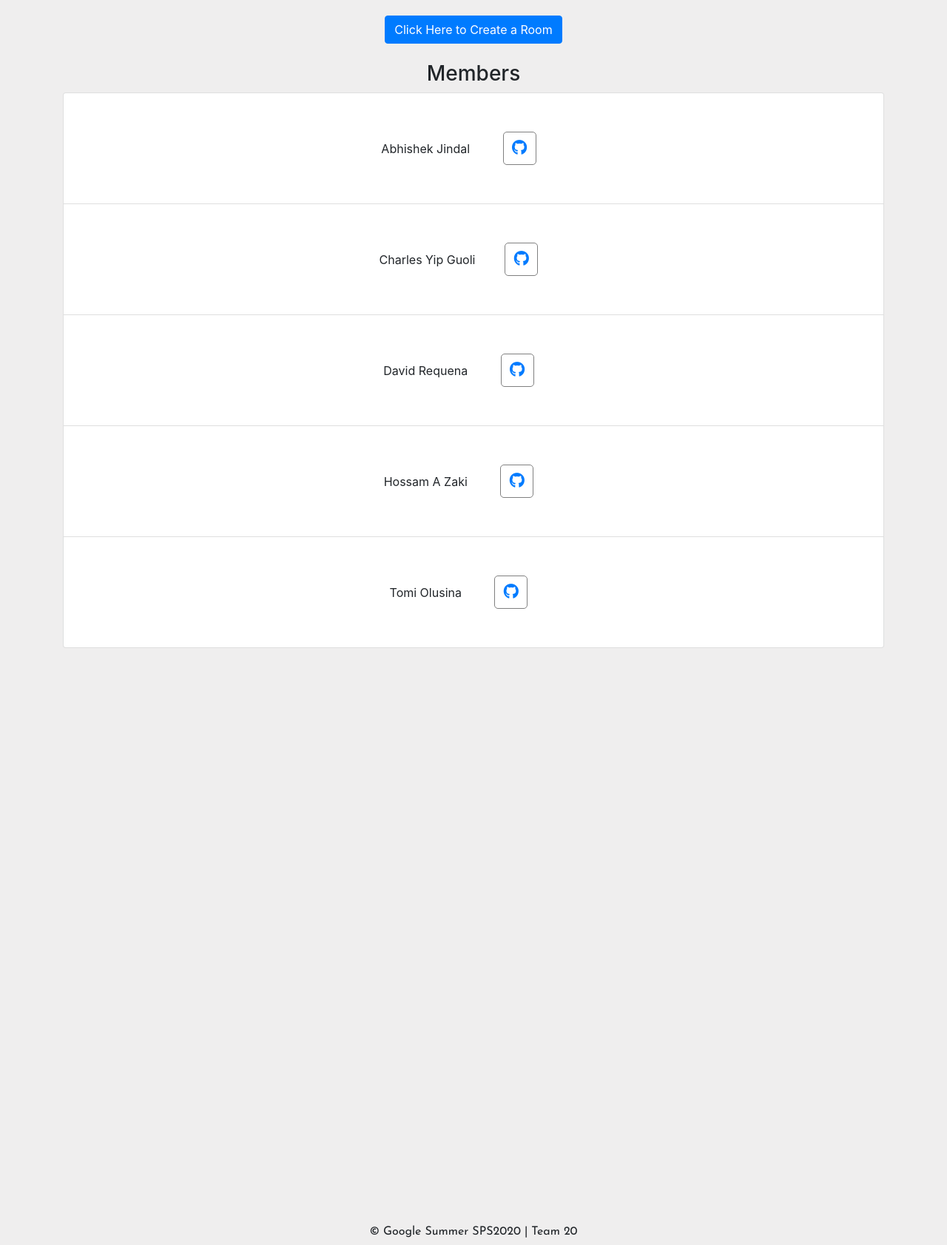
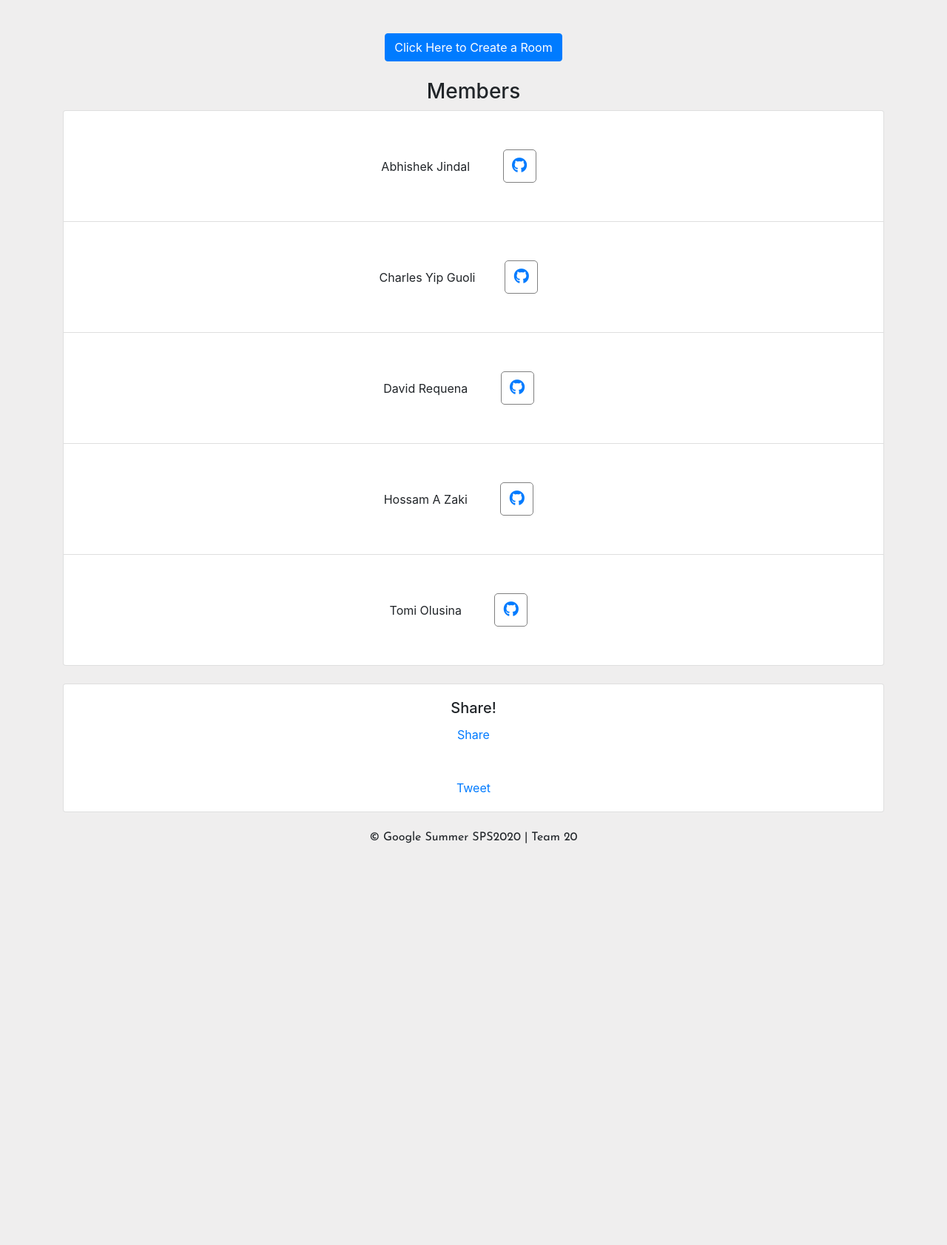
Before and after one commit to swissknife007/RealTimeVotingApp, a website: page src/main/webapp/index.html in a window 1280 px wide. Shown: the part 908-2591 px from the top of the page at 74% size. After the commit the page ends 2078 px from the top, so only its background shows below. Drawn offline with nearby package versions, Linux system fonts and the light colour scheme; some packages are replaced by stand-ins of ours.

Commit message:
add social share, button to go back, fix unable to display after options

```diff
--- a/src/main/webapp/index.html
+++ b/src/main/webapp/index.html
@@ -25,7 +25,7 @@
 </head>
 
 <body>
-
+<div class="content">
         <div class="jumbotron" style="text-align: center; margin: 0px;">
             <h1 class="display-4">Real-Time Voting App</h1>
             <p class="lead">This is a Project For Summer SPS2020. Its an app that allows you to vote in real
@@ -40,6 +40,7 @@
             <h2> Enter the question title to be searched</h2>
             <br><br>
             <input id="searchBar" name="searchBar" type="text" required class="form-control" placeholder="Enter a room title to search for">
+            <br>
             <input class="btn btn-primary" type="submit" id="btn-search" value="Click here to search for the room">
             <br><br>
             <h2 id="answer"></h2>
@@ -113,15 +114,37 @@
             </ul>
         </div>
 
+    <!--Social and Share -->
+    <br>
+    <div class="container"
+        <div class="row">
+            <div id="social" class="card" style="text-align: center;">
+                <div class="card-body">
+                    <h5 class="card-title">Share!</h5>
 
+                    <!--Facebook-->
+                    <div id="fb-root"></div>
+                    <script async defer crossorigin="anonymous" src="https://connect.facebook.net/en_US/sdk.js#xfbml=1&version=v7.0&appId=2667458256844253&autoLogAppEvents=1" nonce="3bSmYODx"></script>
+                    <div class="fb-share-button" data-href="https://dtest" data-layout="button_count" data-size="small"><a target="_blank" href="https://www.facebook.com/sharer/sharer.php?u=https%3A%2F%2Fdtest%2F&amp;src=sdkpreparse" class="fb-xfbml-parse-ignore">Share</a></div>
+
+                    <!--Twitter-->
+                    <br>
+                    <br>
+                    <a href="https://twitter.com/share" class="twitter-share-button" data-hashtags="your_hash_tag" data-via="your_screen_name" data-count="vertical">Tweet</a>
+                    <script>!function(d,s,id){var js,fjs=d.getElementsByTagName(s)[0],p=/^http:/.test(d.location)?'http':'https';if(!d.getElementById(id)){js=d.createElement(s);js.id=id;js.src=p+'://platform.twitter.com/widgets.js';fjs.parentNode.insertBefore(js,fjs);}}(document, 'script', 'twitter-wjs');</script>
+                </div>
+            </div>
+        </div>
+    </div>
+</div>
+    <!--Social and Share -->
+<br>
+<br>
+<br>
     <!--Simple Footer -->
-
-    <div class="footer">
-        <div class="footer-bottom">
+    <footer class="footer">
         &copy; Google Summer SPS2020 | Team 20
-        </div>
-
-    </div>
+    </footer>
     <!--Simple Footer -->
 
     <!-- Optional JavaScript -->
--- a/src/main/webapp/style.css
+++ b/src/main/webapp/style.css
@@ -1,16 +1,22 @@
 html,
 body {
-  height: 100%;
+    height: 100%;
+  margin: 0;
   background-color: rgb(239, 238, 238);
 }
-
+.content {
+  min-height: 100%;
+}
+.content-inside {
+  padding: 20px;
+  padding-bottom: 50px;
+}
 h1 {
   font-family: "Cardo", serif;
 }
 table {
   font-family: "Josefin Sans", sans-serif;
   border-collapse: collapse;
-  min-height: 100%;
 }
 
 th,
@@ -43,27 +49,13 @@
   width: 500px;
 }
 
-.container {
-  min-height: 100%;
-}
 .footer {
-  position: relative;
-  font-family: "Josefin Sans", sans-serif;
+    height: 50px;
+    margin-top: -50px;
+   text-align: center;
+   font-family: "Josefin Sans", sans-serif;
 }
 
-.footer {
-  min-height: 100%;
-}
-
-.footer .footer-bottom {
-  height: 50px;
-  width: 100%;
-  text-align: center;
-  position: absolute;
-  bottom: 0px;
-  left: 0px;
-  padding-top: 20px;
-}
 #chartContainer{
     display: block;
     margin: 0 auto;
--- a/src/main/webapp/voting.js
+++ b/src/main/webapp/voting.js
@@ -65,6 +65,9 @@
   document.execCommand("copy");
 }
 
+function goBack() {
+  window.history.back();
+}
 
 // function registerVote() {
 //   $.getJSON("https://extreme-ip-lookup.com/json/", function (data) {
```
Also changed, not shown: src/main/webapp/showVotes.html (+33 -0 lines), src/main/webapp/votePage.html (+44 -9 lines). Lines whose indentation alone changed are shown as unchanged.
